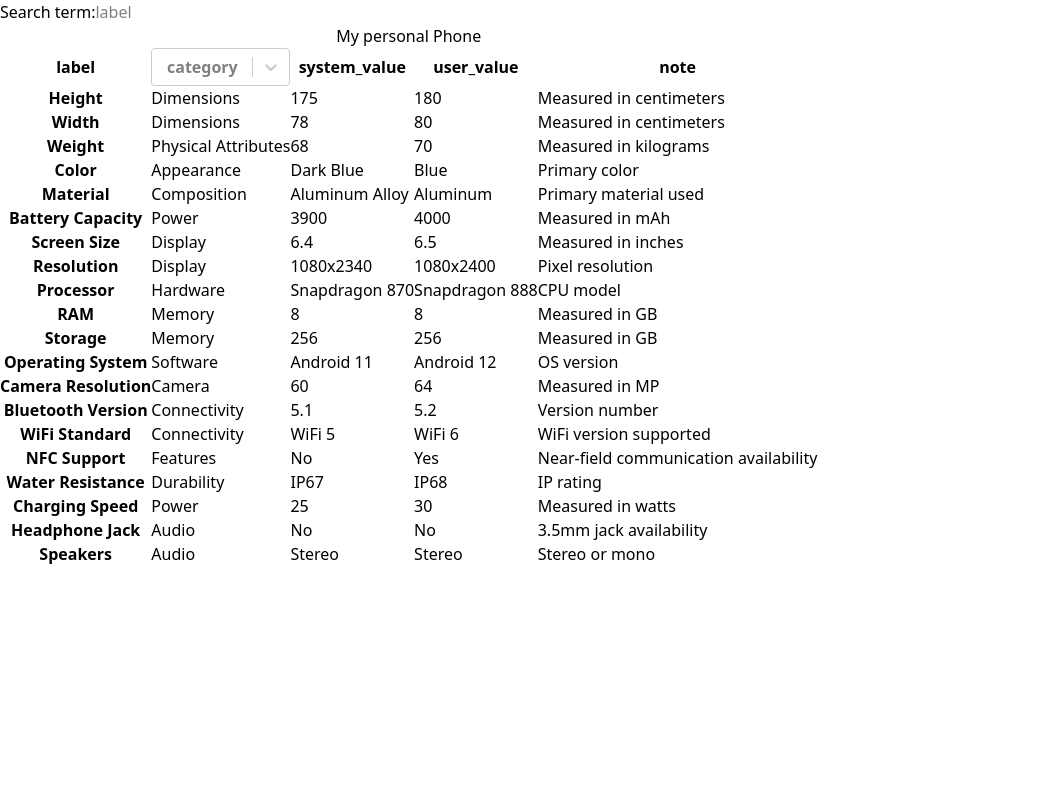
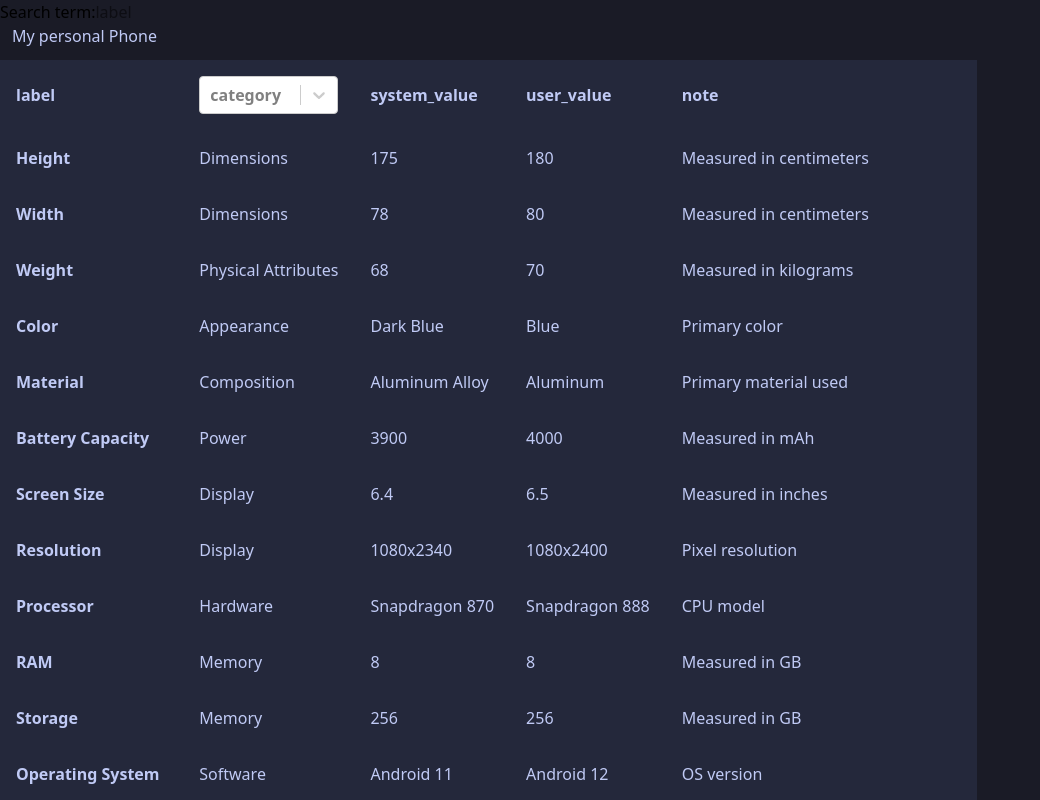
Before and after one commit to manuel-pross/technical_challenge, a React (Vite) app: page / in a window 1280 px wide. Shown: the top 800 px of the page, without its empty margins (0-1040 px from the left). Built offline with nearby package versions, Linux system fonts and the light colour scheme.

Commit message:
wip: spacing and coloring to table

```diff
--- a/src/components/customTable/index.tsx
+++ b/src/components/customTable/index.tsx
@@ -88,8 +88,10 @@ function CustomTable() {
   return (
     <>
       {renderStatus() || (
-        <table>
-          <caption>My personal Phone</caption>
+        <table className="bg-tokyo-storm text-tokyo-white border-collapse">
+          <caption className="pl-3 pb-3 text-tokyo-white text-left">
+            My personal Phone
+          </caption>
           <TableHead colHeaders={colHeaders} />
           {sortedTechSpecs && <TableBody techSpecs={sortedTechSpecs} />}
         </table>
--- a/src/index.css
+++ b/src/index.css
@@ -1,5 +1,35 @@
 @import "tailwindcss";
 
-p {
-  color: blue;
+@theme {
+  --color-tokyo-red: #f7768e;
+  --color-tokyo-orange: #ff9e64;
+  --color-tokyo-yellow: #e0af68;
+  --color-tokyo-neutral-light: #cfc9c2;
+  --color-tokyo-green: #9ece6a;
+  --color-tokyo-teal: #73daca;
+  --color-tokyo-cyan-light: #b4f9f8;
+  --color-tokyo-cyan: #2ac3de;
+  --color-tokyo-blue-light: #7dcfff;
+  --color-tokyo-blue: #7aa2f7;
+  --color-tokyo-purple: #bb9af7;
+  --color-tokyo-white: #c0caf5;
+  --color-tokyo-foreground: #a9b1d6;
+  --color-tokyo-text: #9aa5ce;
+  --color-tokyo-comment: #565f89;
+  --color-tokyo-black: #414868;
+  --color-tokyo-storm: #24283b;
+  --color-tokyo-night: #1a1b26;
 }
+
+body {
+  @apply bg-tokyo-night;
+}
+
+th,
+td {
+  @apply p-4;
+}
+
+th {
+  @apply text-left;
+}
```
